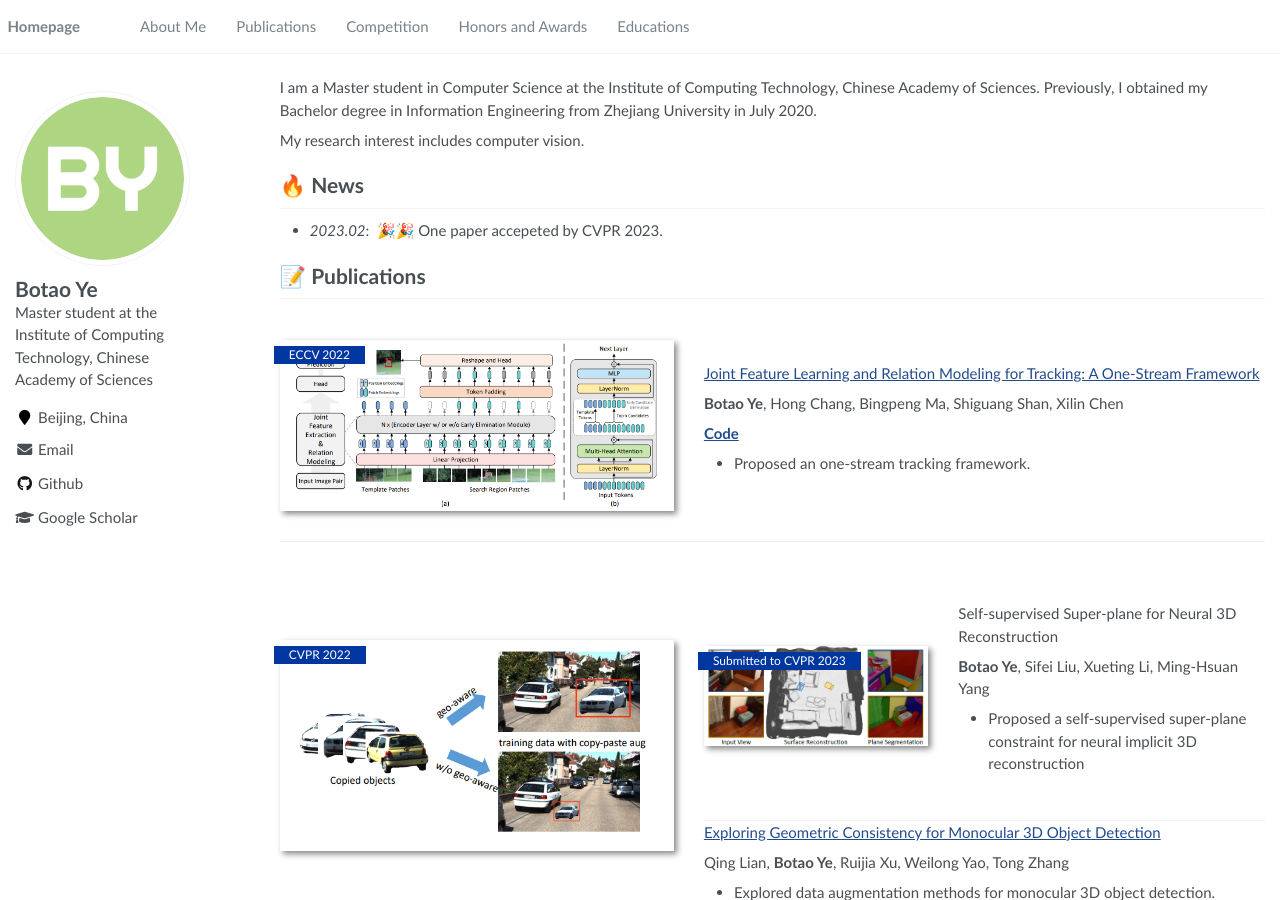
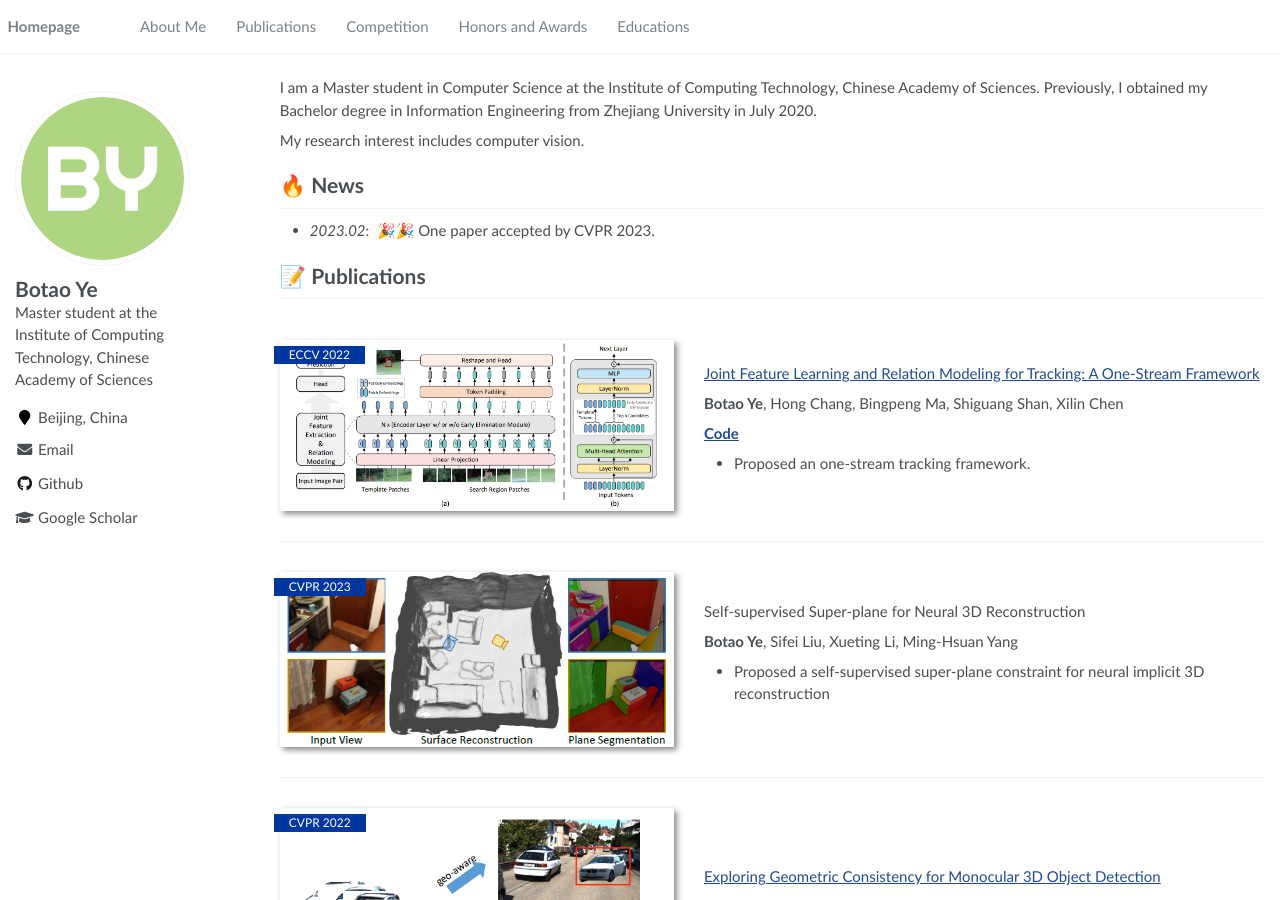
Before and after one commit to alancscv/alancscv.github.io, a Jekyll site: the page built from _pages/about.md, in a window 1280 px wide and 900 px high. Built offline with Jekyll 4.4.1, drawn with Linux system fonts in a browser that asks for light colours.

Commit message:
Update about.md

```diff
--- a/_pages/about.md
+++ b/_pages/about.md
@@ -23,7 +23,7 @@ My research interest includes computer vision.
 
 
 # 🔥 News
-- *2023.02*: &nbsp;🎉🎉 One paper accepeted by CVPR 2023.
+- *2023.02*: &nbsp;🎉🎉 One paper accepted by CVPR 2023.
 <!-- - *2022.02*: &nbsp;🎉🎉 Lorem ipsum dolor sit amet, consectetur adipiscing elit. Vivamus ornare aliquet ipsum, ac tempus justo dapibus sit amet.  -->
 
 
@@ -41,11 +41,8 @@ My research interest includes computer vision.
 </div>
 </div>
 
-<div class='paper-box'><div class='paper-box-image'><div><div class="badge">CVPR 2022</div><img src='images/mono3d.png' alt="sym" width="100%"></div></div>
-<div class='paper-box-text' markdown="1">
 
-
-<div class='paper-box'><div class='paper-box-image'><div><div class="badge">Submitted to CVPR 2023</div><img src='images/super_plane.png' alt="sym" width="100%"></div></div>
+<div class='paper-box'><div class='paper-box-image'><div><div class="badge">CVPR 2023</div><img src='images/super_plane.png' alt="sym" width="100%"></div></div>
 <div class='paper-box-text' markdown="1">
 
 Self-supervised Super-plane for Neural 3D Reconstruction
@@ -55,6 +52,9 @@ Self-supervised Super-plane for Neural 3D Reconstruction
 - Proposed a self-supervised super-plane constraint for neural implicit 3D reconstruction
 </div>
 </div>
+
+<div class='paper-box'><div class='paper-box-image'><div><div class="badge">CVPR 2022</div><img src='images/mono3d.png' alt="sym" width="100%"></div></div>
+<div class='paper-box-text' markdown="1">
 
 [Exploring Geometric Consistency for Monocular 3D Object Detection](https://openaccess.thecvf.com/content/CVPR2022/papers/Lian_Exploring_Geometric_Consistency_for_Monocular_3D_Object_Detection_CVPR_2022_paper.pdf)
 
```
